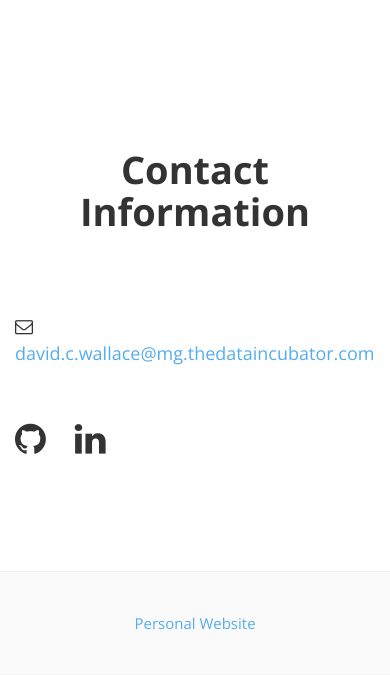
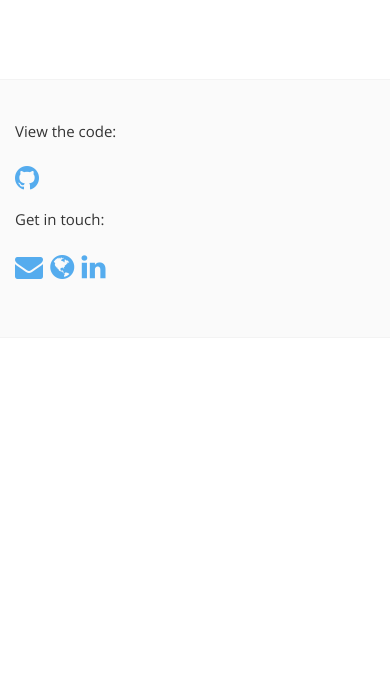
Before and after one commit to dvdwllc/stomping-grounds, a Python web app: template templates/index.html in a window 390 px wide. Shown: the part 2443-3118 px from the top of the page. After the commit the page ends 2722 px from the top, so only its background shows below. Run offline with Jinja, Linux system fonts and the light colour scheme; the template is opened without the code that fills it, so the values that code supplies are empty; some libraries are stand-ins or nearby versions.

Commit message:
improved page style

```diff
--- a/templates/index.html
+++ b/templates/index.html
@@ -225,7 +225,7 @@
                                 <input type="radio" name="libraries" value="0" checked>&nbsp;
                                 <input type="radio" name="libraries" value="1">&nbsp; Public Libraries<br>
                                 <br>
-        					    <input type='submit' value='submit'>
+        					    <button type="submit" class="btn btn-default">submit</button>
                             </form>
      					</p>
 					</div>
@@ -264,37 +264,27 @@
 
 		<!-- footer start -->
 		<!-- ================ -->
-		<footer id="footer">
 
-			<!-- .footer start -->
-			<!-- ================ -->
-			<div class="footer section">
-				<div class="container">
-					<h1 class="title text-center" id="contact">Contact Information</h1>
-					<div class="space"></div>
-					<div class="row">
-						<div class="col-sm-6">
-							<div class="footer-content">
-                                <ul class="list-icons">
-									<li><i class="fa fa-envelope-o pr-10"></i> <a href="mailto:david.c.wallace@mg.thedataincubator.com">david.c.wallace@mg.thedataincubator.com</a></li>
-								</ul>
-								<ul class="social-links">
-                                    <li class="github"><a target="_blank" href="http://github.com/dvdwllc/loc_rec"><i class="fa fa-github"></i></a></li>
-									<li class="linkedin"><a target="_blank" href="http://www.linkedin.com/in/davidcwallace"><i class="fa fa-linkedin"></i></a></li>
-								</ul>
-							</div>
-						</div>
-					</div>
-				</div>
-			</div>
-			<!-- .footer end -->
-		</footer>
+
 		<!-- footer end -->
         <div class="subfooter">
             <div class="container">
                 <div class="row">
-                    <div class="col-md-12">
-                        <p class="text-center"><a target="_blank" href="http://davidcwallace.com">Personal Website</a></p>
+                    <div class="col-md-12 centered">
+                        <p>
+                            View the code:
+                        </p>
+                        <h2>
+                            <a target="_blank" href="http://github.com/dvdwllc/loc_rec"><i class="fa fa-github"></i></a>
+                        </h2>
+                        <p>
+                            Get in touch:
+                        </p>
+                        <h2>
+                            <a href="mailto:david.c.wallace@mg.thedataincubator.com"><i class="fa fa-envelope"></i></a>
+                            <a target="_blank" href="http://davidcwallace.com"><i class="fa fa-globe"></i></a>
+                            <a target="_blank" href="http://www.linkedin.com/in/davidcwallace"><i class="fa fa-linkedin"></i></a>
+                        </h2>
                     </div>
                 </div>
             </div>
```
